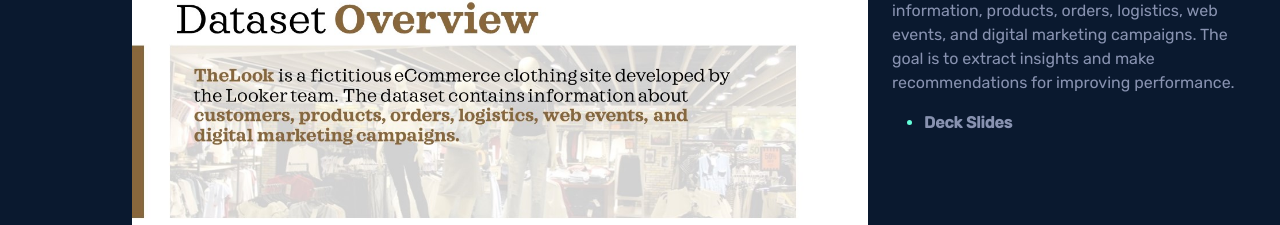
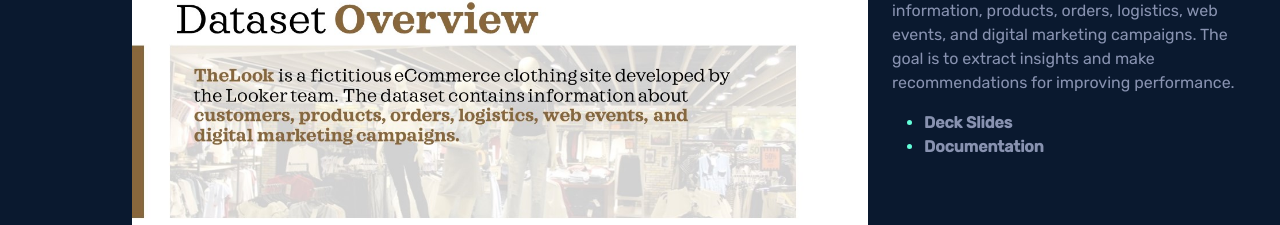
Before and after one commit to arnoldhstm/arnoldhstm.github.io, a plain HTML site: page the-look.html in a window 1280 px wide. Shown: the part 194-419 px from the top of the page. Drawn offline with Linux system fonts and the light colour scheme.

Commit message:
Update the-look.html

```diff
--- a/the-look.html
+++ b/the-look.html
@@ -125,6 +125,8 @@
 
               <ul>
                 <li><a href="https://drive.google.com/file/d/1cJ5yeUvrt_Mip2e3TCMGm_cVEM9CtwJn/" target="_blank">Deck Slides</a></li>
+                <li><a href="https://github.com/arnoldhstm/the-look-ecommerce" target="_blank">Documentation</a></li>
+
               </ul>
             </div>
 
```
